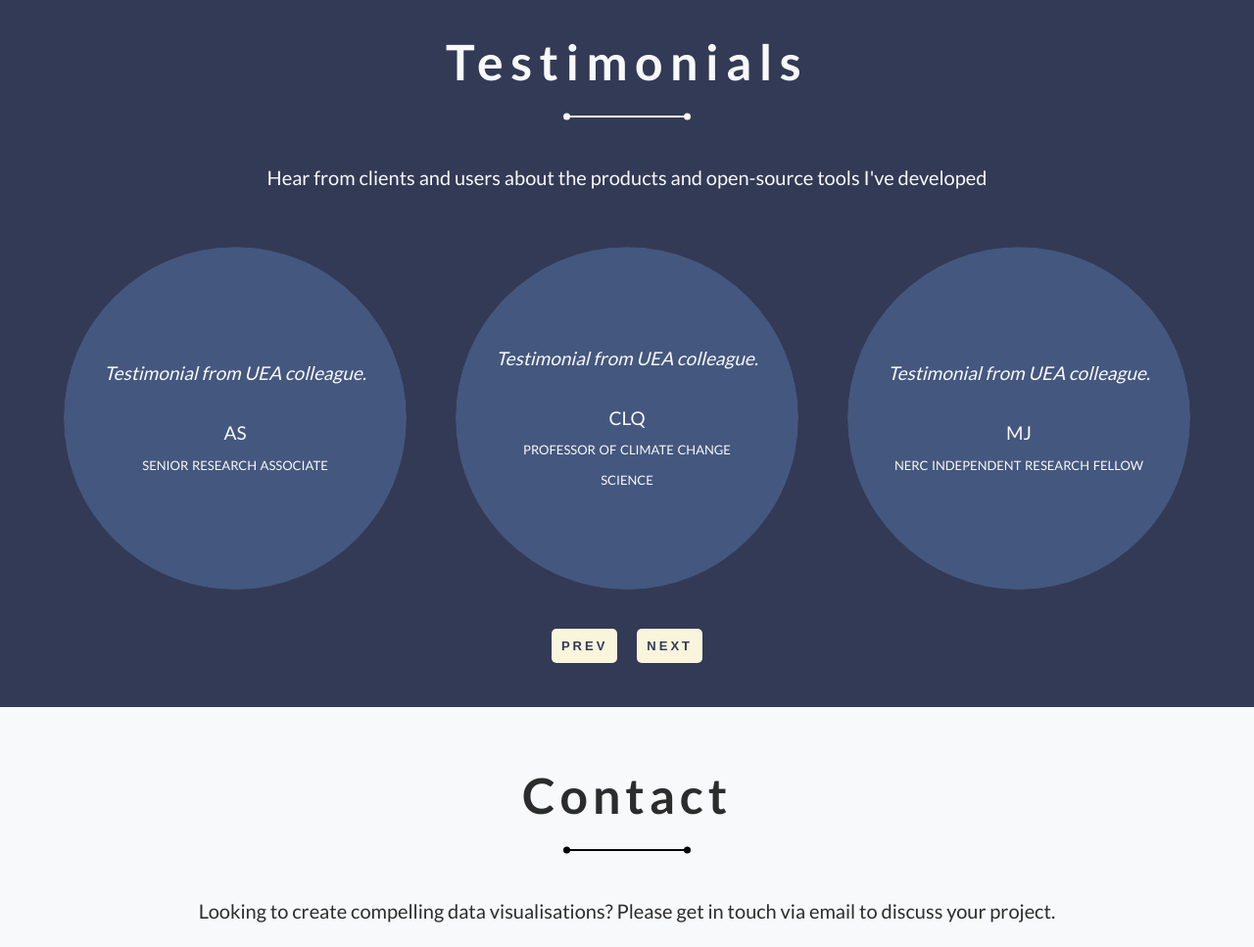
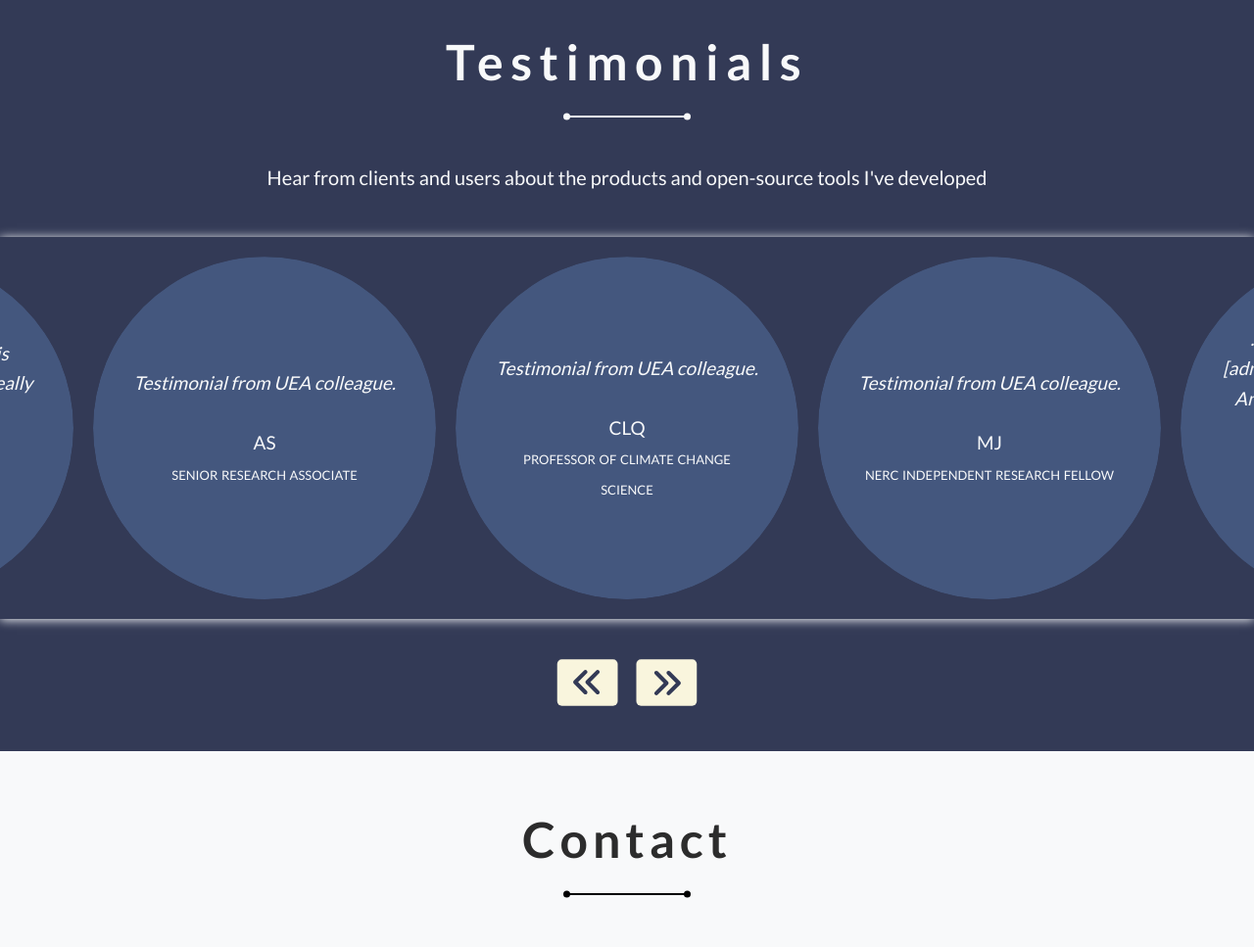
Before and after one commit to Tom-Jenkins/TJ-Data-Visualisation, a plain HTML site: page index.html in a window 1280 px wide. Shown: the part 3082-4049 px from the top of the page at 98% size. Drawn offline with nearby package versions, Linux system fonts and the light colour scheme.

Commit message:
test carousel updates

```diff
--- a/css/components/carousel.css
+++ b/css/components/carousel.css
@@ -2,14 +2,15 @@
     position: relative;
     width: 100%;
     overflow: hidden;
+    box-shadow: 0 .5px 10px 0 var(--colour-grey-blue);
 }
 
 .carousel {
+    padding: 2rem 0;
     display: flex;
     flex-wrap: nowrap;
     justify-content: center;
-    gap: 5rem;
-    height: 65%;
+    gap: var(--carousel-gap);
     transition: transform .5s ease-in-out;
 }
 
@@ -54,12 +55,21 @@
 }
 
 .carousel__btn {
+    transform: scale(0.95);
     display: flex;
     justify-content: center;
     gap: 2rem;
     margin-top: 4rem;
 
     & > .btn {
-        font-size: 1.3rem;
+        width: 6.5rem;
+        height: 5rem;
+        & > svg {
+            width: 3.5rem;
+            height: 3.5rem;
+            margin-top: -.2rem;
+        }
     }
 }
+
+#prevBtn { transform: rotate(180deg) }
--- a/css/pages/home.css
+++ b/css/pages/home.css
@@ -237,9 +237,12 @@
 
 
 .testimonials {
+    position: relative;
     background-color: var(--colour-primary);
     color: var(--colour-grey-blue);
     /* height: 80vh; */
+    padding-right: 0;
+    padding-left: 0;
 }
 
 .testimonials__title {
@@ -254,7 +257,7 @@
 
     & > p {
         text-align: center;
-        padding-bottom: 4rem;
+        padding-bottom: 3rem;
     }
 }
 
--- a/css/variables.css
+++ b/css/variables.css
@@ -1,6 +1,6 @@
 :root {
 
-    --colour-primary: rgb(51, 58, 86);
+    --colour-primary: #333a56;
     --colour-primary-opacity-top: rgba(51, 58, 86, .8);
     --colour-primary-opacity-bottom: rgba(51, 58, 86, .8);
 
@@ -26,6 +26,7 @@
     --section-padding-horizontal: 2rem;
 
     --navbar-height: 55px;
+    --carousel-gap: 2rem;
 
     /* Bootstrap breakpoints */
     /*
--- a/index.html
+++ b/index.html
@@ -410,13 +410,13 @@
             </div>
 
             <div class="carousel__btn">
-                <button class="btn" id="prevBtn">Prev</button>
-                <button class="btn" id="nextBtn">Next</button>
+                <button class="btn" id="prevBtn">
+                    <svg xmlns="http://www.w3.org/2000/svg" width="16" height="16" fill="currentColor" viewBox="0 0 512 512"><!--!Font Awesome Free 6.7.2 by @fontawesome - https://fontawesome.com License - https://fontawesome.com/license/free Copyright 2025 Fonticons, Inc.--><path d="M470.6 278.6c12.5-12.5 12.5-32.8 0-45.3l-160-160c-12.5-12.5-32.8-12.5-45.3 0s-12.5 32.8 0 45.3L402.7 256 265.4 393.4c-12.5 12.5-12.5 32.8 0 45.3s32.8 12.5 45.3 0l160-160zm-352 160l160-160c12.5-12.5 12.5-32.8 0-45.3l-160-160c-12.5-12.5-32.8-12.5-45.3 0s-12.5 32.8 0 45.3L210.7 256 73.4 393.4c-12.5 12.5-12.5 32.8 0 45.3s32.8 12.5 45.3 0z"/></svg>
+                </button>
+                <button class="btn" id="nextBtn">
+                    <svg xmlns="http://www.w3.org/2000/svg" width="16" height="16" fill="currentColor" viewBox="0 0 512 512"><!--!Font Awesome Free 6.7.2 by @fontawesome - https://fontawesome.com License - https://fontawesome.com/license/free Copyright 2025 Fonticons, Inc.--><path d="M470.6 278.6c12.5-12.5 12.5-32.8 0-45.3l-160-160c-12.5-12.5-32.8-12.5-45.3 0s-12.5 32.8 0 45.3L402.7 256 265.4 393.4c-12.5 12.5-12.5 32.8 0 45.3s32.8 12.5 45.3 0l160-160zm-352 160l160-160c12.5-12.5 12.5-32.8 0-45.3l-160-160c-12.5-12.5-32.8-12.5-45.3 0s-12.5 32.8 0 45.3L210.7 256 73.4 393.4c-12.5 12.5-12.5 32.8 0 45.3s32.8 12.5 45.3 0z"/></svg>
+                </button>
             </div>
-            <!-- <div>
-                <p><em>Thanks for this package; it's convenient to use for great plots.</em> – Cigdem</p>
-                <p><em> It is great now – finally can do those pie maps using ggplot, I was limited to base R before as the libraries I was using were not compatible with ggplot. Amazing! Very happy to have found this!</em> – Gabriele</p>
-            </div> -->
 
         </section>
 
--- a/js/home.js
+++ b/js/home.js
@@ -91,11 +91,13 @@ const prevBtn = document.getElementById("prevBtn");
 const nextBtn = document.getElementById("nextBtn");
 const items = document.querySelectorAll(".carousel__item");
 
+// Get CSS variable property value
+const gap = Number(window.getComputedStyle(document.documentElement).getPropertyValue("--carousel-gap").replace("rem", ""));
+
 // Declare variables
 let currentIndex = 3 // Middle item of carousel
 let currentTranslate = 0; // Track current position of carousel translateX
 const itemWidth = 35; // Width of each carousel item in rem
-const gap = 5; // Gap between item in rem
 const translateAmount = itemWidth + gap; // Total width to translate
 const translateMin = -(translateAmount * currentIndex); // Translate representing first item
 const translateMax = (translateAmount * currentIndex); // Translate representing last item
```
